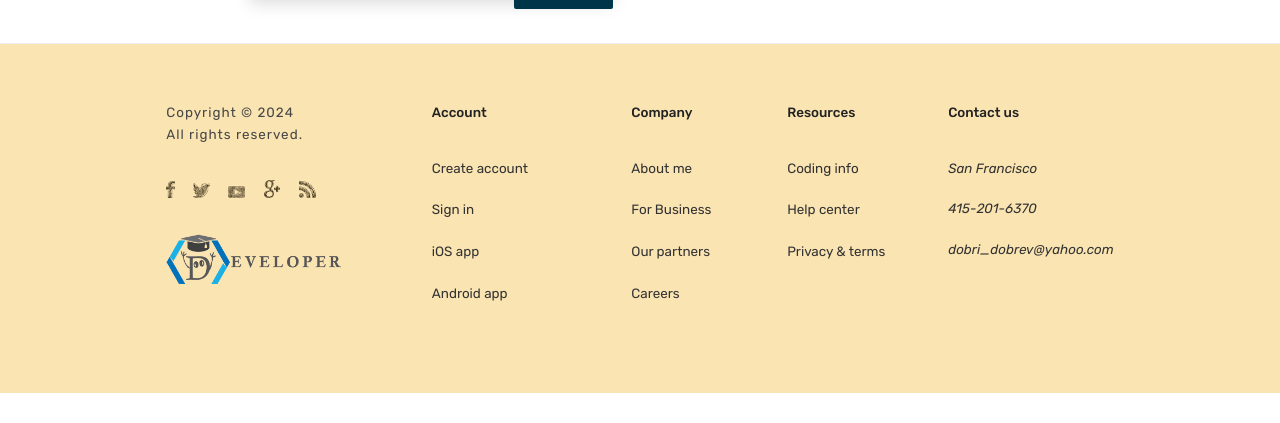
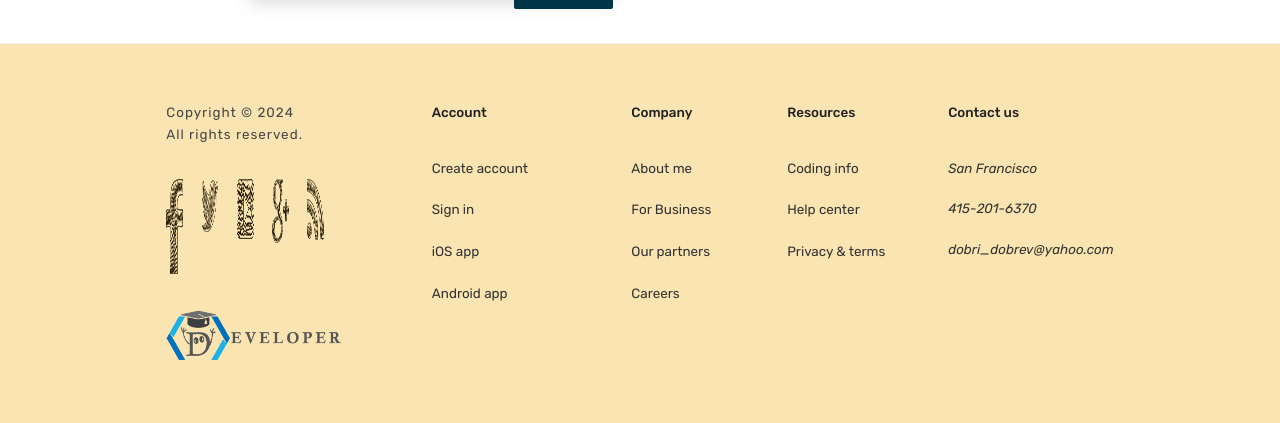
Before and after one commit to compuuw4/sessione2, a PHP site: page /blog.php in a window 1280 px wide. Shown: the part 3111-3534 px from the top of the page. Before the commit the page ends 3504 px from the top, so only its background shows below. Run offline with PHP 8.4, Linux system fonts and the light colour scheme.

Commit message:
I set height and width on footer images too

```diff
--- a/footer.php
+++ b/footer.php
@@ -13,20 +13,20 @@ $footerNavJson = json_decode(file_get_contents('./footer-navigation.json'), true
       </p>
       <!-- Social media icons -->
       <ul class="footer-social-icons">
-        <li>
-          <a href=""><img src="./img/social%20media/facebook.png" alt="facebook" id="footer-face"></a>
+      <li>
+          <a href=""><img src="./img/social%20media/facebook.png" alt="facebook" id="face" width="46" height="95"></a>
         </li>
         <li>
-          <a href=""><img src="./img/social%20media/twitter.png" alt="twitter"></a>
+          <a href=""><img src="./img/social%20media/twitter.png" alt="twitter" width="60" height="53"></a>
         </li>
         <li>
-          <a href=""><img src="./img/social%20media/youtube.png" alt="youtube"></a>
+          <a href=""><img src="./img/social%20media/youtube.png" alt="youtube" width="85" height="60"></a>
         </li>
         <li>
-          <a href=""><img src="./img/social%20media/google.png" alt="google"></a>
+          <a href=""><img src="./img/social%20media/google.png" alt="google" width="60" height="64"></a>
         </li>
         <li>
-          <a href=""><img src="./img/social%20media/rss.png" alt="rss"></a>
+          <a href=""><img src="./img/social%20media/rss.png" alt="rss" width="60" height="61"></a>
         </li>
       </ul>
       <a href="#">
```
